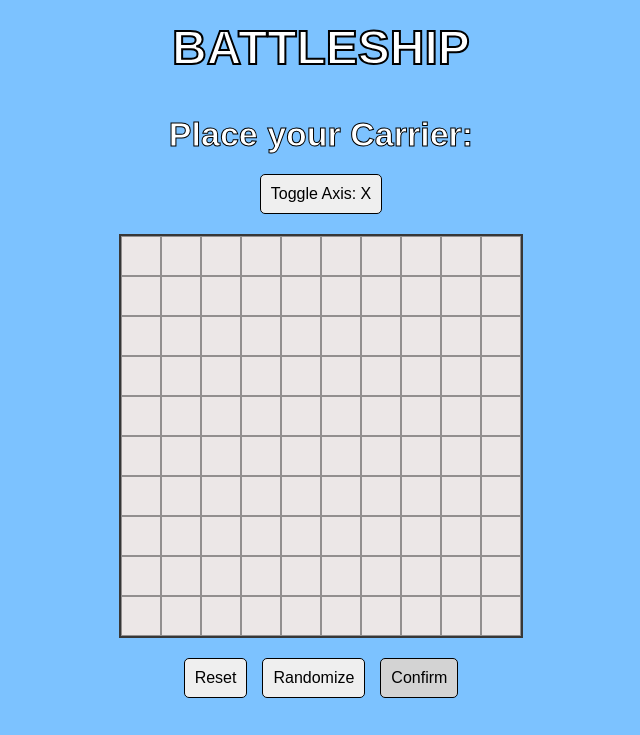
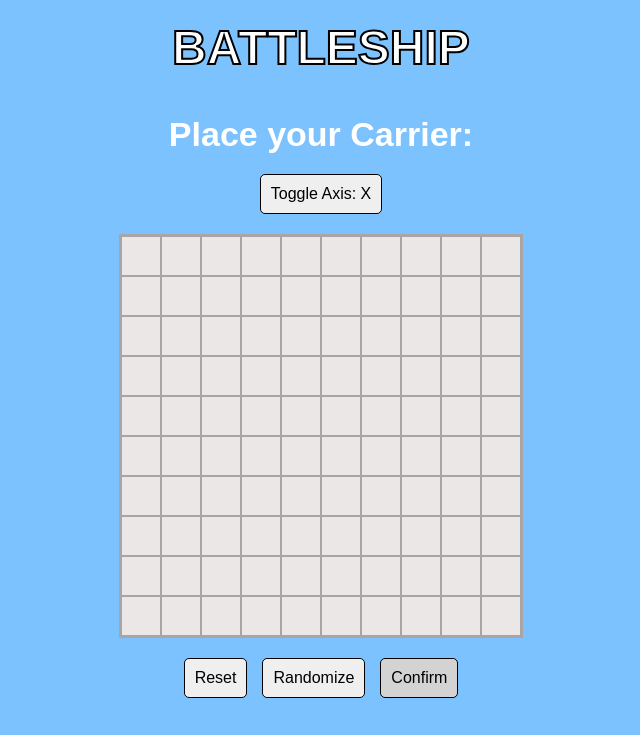
Before and after one commit to SenSlay/battleship, a website built with webpack: page src/index.html in a window 1280 px wide. Shown: the top 735 px of the page, without its empty margins (319-959 px from the left). Built offline with nearby package versions, Linux system fonts and the light colour scheme.

Commit message:
add hover effects to .enemy-board adjust color of boards slightly remove outline of instructions heading

```diff
--- a/src/style.css
+++ b/src/style.css
@@ -60,11 +60,11 @@ a {
   margin-bottom: 20px;
   width: 400px;
   height: 400px;
-  border: 2px solid rgb(55, 55, 55);
+  border: 2px solid rgb(170, 165, 165);
 }
 
 .gameboard button {
-  border: 1px solid rgb(146, 143, 143);
+  border: 1px solid rgb(170, 165, 165);
   background-color: rgb(236, 231, 231);
   cursor: pointer;
   position: relative;
@@ -134,11 +134,9 @@ a {
 }
 
 .instructions-heading {
-  color: white;
+  color: rgb(255, 255, 255);
   font-size: 34px;
   margin-bottom: 20px;
-  -webkit-text-stroke-width: 1px;
-  -webkit-text-stroke-color: black;
 }
 
 .toggle-axis,
@@ -200,6 +198,10 @@ a {
 .winner-heading {
   color: white;
   margin-bottom: 10px;
+}
+
+.enemy-board button:hover {
+    background-color: rgb(206, 199, 199);
 }
 
 .miss::after {
```
